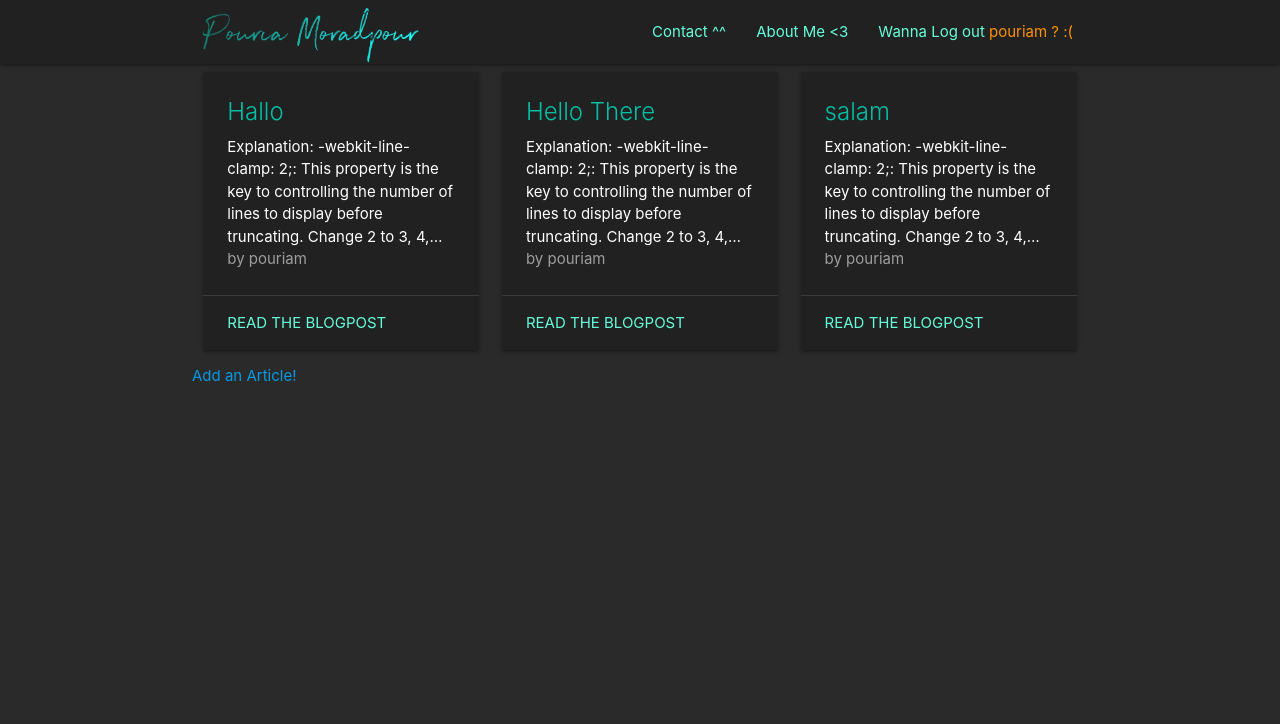
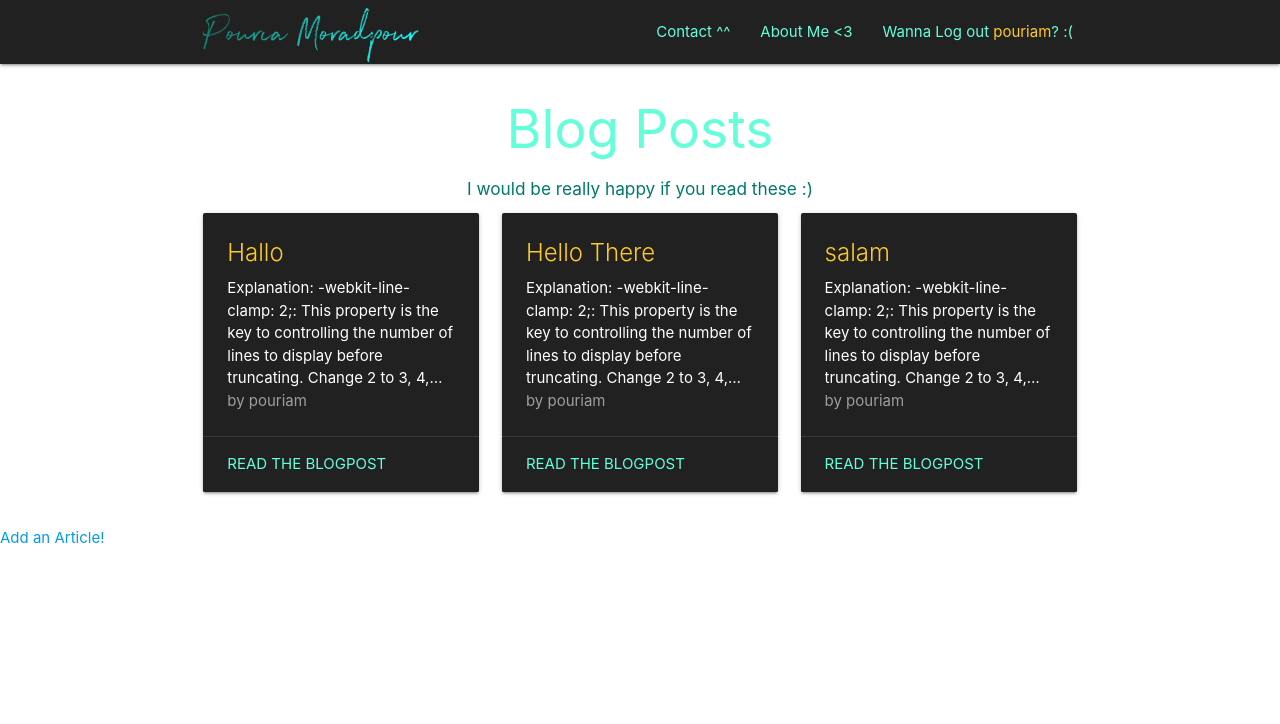
Before and after one commit to simply-pouria/BlogWebsite, a Django app: page / in a window 1280 px wide. Shown: the top 724 px of the page. Run offline with Django 4.2, Linux system fonts and the light colour scheme; a user stored in the database is signed in; data comes from the database, SQL or seed files in the repository; both versions use the stored data as it was after the commit; some libraries are stand-ins or nearby versions.

Commit message:
added interactive login/logout

```diff
--- a/blog_app/templates/blog_app/article_list.html
+++ b/blog_app/templates/blog_app/article_list.html
@@ -1,6 +1,6 @@
 <!DOCTYPE html>
 <html lang="en">
-
+{% load static %}
 <head>
 <!-- importing Materialize, Font Awsome, and Google Icon Font -->
     <meta charset="UTF-8">
@@ -18,6 +18,8 @@
 
 <!-- custom CSS for overriding Materialize -->
 <style>
+
+
     .nav-wrapper .brand-logo img {
       max-height: 64px; /* Ensure the image height doesn't exceed the navbar */
       width: auto; /* Maintain aspect ratio */
@@ -42,9 +44,6 @@
       align-items: center;
     }
 
-    body {
-      background-color: #2b2a2a; /* Change to your preferred color */
-    }
 
     /* Custom multi-line truncation (Materialize has only one-line) */
     .multi-line-truncate {
@@ -65,7 +64,7 @@
     <nav class="nav-wrapper grey darken-4">
       <div class="container">
         <a href="#" class="brand-logo">
-            <img src="images/name.png" alt="" class="responsive-img">
+            <img src="{% static 'blog_app/images/name.png' %}" alt="" class="responsive-img">
         </a>
         <a href="#" class="sidenav-trigger" data-target="mobile-links">
           <i class="material-icons teal-text">menu</i>
@@ -77,7 +76,7 @@
               {% if user.is_authenticated %}
               <a href="{% url 'logout' %}?next={{ request.path }}" class="teal-text text-accent-2">
                   Wanna Log out
-                  <span class="orange-text text-accent-3">{{user.username}} ? :(</span>
+                  <span class="amber-text text-lighten-1">{{user.username}}</span>? :(
               </a>
               {% else %}
               <a href="{% url 'login' %}?next={{ request.path }}"
@@ -93,17 +92,33 @@
   <ul class="sidenav grey darken-4" id="mobile-links">
       <li><a href="" class="teal-text text-accent-2">Contact :)</a></li>
       <li><a href="" class="teal-text text-accent-2">About Me</a></li>
-      <li><a href="" class="btn teal lighten-2 grey-text text-darken-4">Login <3 </a></li>
+      <li>
+          {% if user.is_authenticated %}
+          <a href="{% url 'logout' %}?next={{ request.path }}" class="teal-text text-accent-2">
+              Wanna Log out
+              <span class="amber-text text-lighten-1">{{user.username}}</span>? :(
+          </a>
+          {% else %}
+          <a href="{% url 'login' %}?next={{ request.path }}"
+             class="btn teal lighten-2 grey-text text-darken-4">Login :) </a>
+          {% endif %}
+      </li>
+
   </ul>
 
     <!-- article cards -->
     <div class="container">
     <div class="row">
+        <div class="col s12 l12">
+            <h2 class="teal-text text-accent-2 center-align">Blog Posts</h2>
+            <h6 class="teal-text text-darken-2 center-align">I would be really happy if you read these :)</h6>
+        </div>
+
      {% for article in articles %}
       <div class="col s12 l4">
         <div class="card grey darken-4">
           <div class="card-content">
-            <span class="card-title teal-text text-accent-4">{{ article.title }}</span>
+            <span class="card-title amber-text text-lighten-1">{{ article.title }}</span>
             <p class="multi-line-truncate white-text">{{article.body}}</p>
             <span class="grey-text">by {% for author in article.authors.all %}
                 {{ author.user.username }}{% if not forloop.last %}, {% endif %}
@@ -115,11 +130,14 @@
           </div>
         </div>
       </div>
+
         {% empty %}
         <p>
             No articles available.
         </p>
        {% endfor %}
+    </div>
+    </div>
 
 
 
--- a/blog_app/templates/blog_app/nav_bar.html
+++ b/blog_app/templates/blog_app/nav_bar.html
@@ -34,7 +34,7 @@
     <nav class="nav-wrapper grey darken-4">
       <div class="container">
         <a href="#" class="brand-logo">
-            <img src="images/name.png" alt="" class="responsive-img">
+            <img src="../../static/blog_app/images/name.png" alt="" class="responsive-img">
         </a>
         <a href="#" class="sidenav-trigger" data-target="mobile-links">
           <i class="material-icons teal-text">menu</i>
--- a/blog_project/settings.py
+++ b/blog_project/settings.py
@@ -119,7 +119,7 @@ USE_TZ = True
 # Static files (CSS, JavaScript, Images)
 # https://docs.djangoproject.com/en/4.0/howto/static-files/
 
-STATIC_URL = 'static/'
+STATIC_URL = '/static/'
 
 # Default primary key field type
 # https://docs.djangoproject.com/en/4.0/ref/settings/#default-auto-field
```
Also changed, not shown: blog_app/static/blog_app/images/name.png (renamed from blog_app/templates/blog_app/images/name.png), db.sqlite3.
